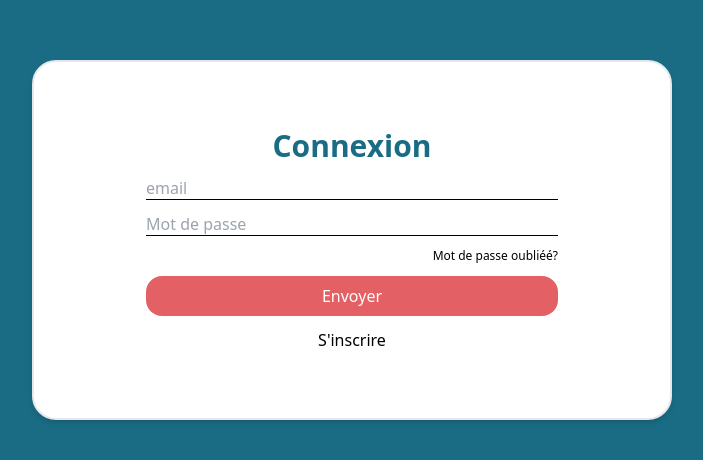
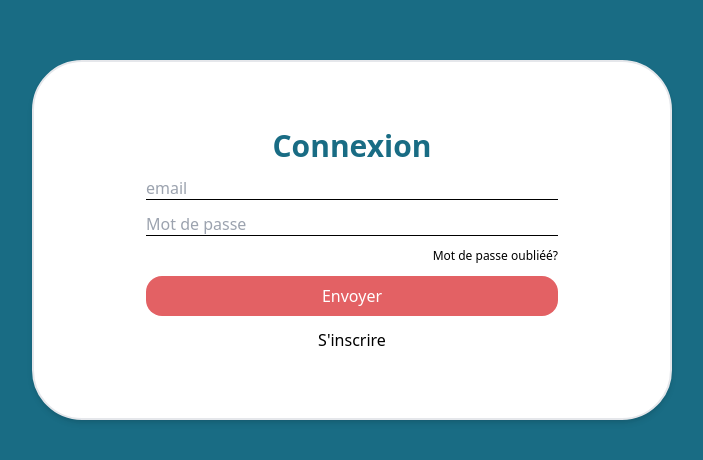
Before and after one commit to WildCodeSchool/btz-makesense-project3-09-2022-client, a Next.js app: page /signin in a window 1280 px wide. Shown: the part 108-568 px from the top of the page, without its empty margins (288-991 px from the left). Built offline with nearby package versions, Linux system fonts and the light colour scheme.

Commit message:
signin page created

```diff
--- a/pages/signin.tsx
+++ b/pages/signin.tsx
@@ -3,8 +3,8 @@ import React from "react";
 export default function signin() {
   return (
     <div className="w-screen h-screen bg-[#196C84] py-10">
-      <div className="flex  flex-col  justify-center align-middle items-center shadow-md  rounded-3xl space-y-3  bg-white p-28 w-1/2 h-1/2 border-2  my-32 mx-auto">
-        <h1 className="font-bold text-[#196C84] text-3xl">Connexion</h1>
+      <div className="flex  flex-col  justify-center align-middle items-center shadow-md  rounded-[50px] space-y-3  bg-white p-28 w-1/2 h-1/2 border-2  my-32 mx-auto">
+        <h1 className="font-bold text-[#196C84]  text-3xl">Connexion</h1>
         <input
           type="text"
           id="email"
```
